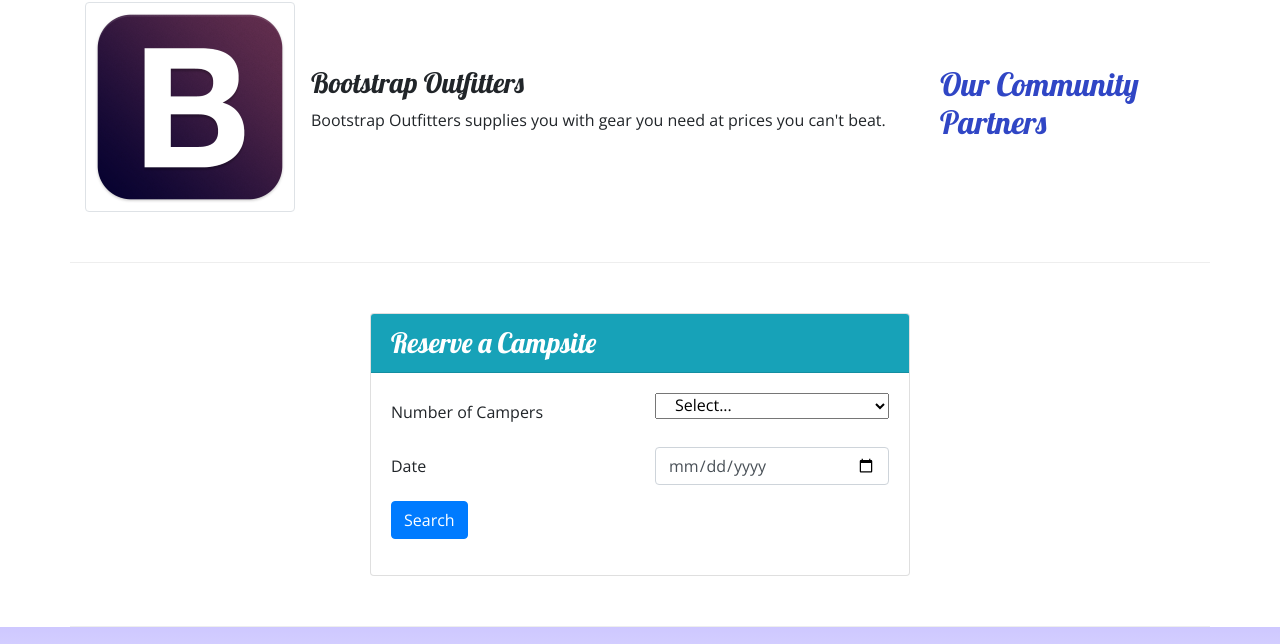
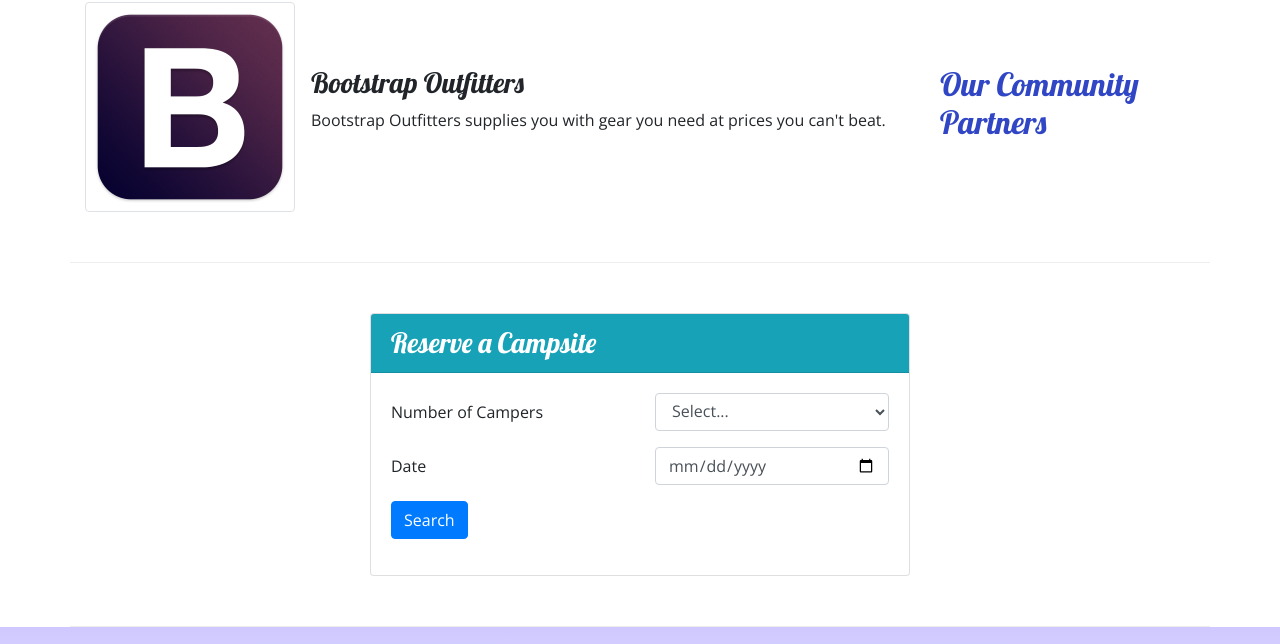
Before and after one commit to Arnold-DuFauchard/Bootstrap-Project-Setup, a website: page index.html in a window 1280 px wide. Shown: the part 890-1534 px from the top of the page. Drawn offline with nearby package versions, Linux system fonts and the light colour scheme.

Commit message:
Week 2 Assignment Task 3

```diff
--- a/index.html
+++ b/index.html
@@ -31,7 +31,7 @@
                     <h2>a better way to camp</h2>
                 </div>
                 <div class="col-md-4 col-xl-2 mt-4">
-                    <a href="#reserveForm"><button type="submit" class="btn btn-info text-white">Reserve Campsite</button></a>
+                    <a role="button" class="btn btn-info btn-lg" href="#reserveForm">Reserve Campsite</a>
                 </div>
             </div>
         </div>
@@ -109,14 +109,14 @@
                             <div class="form-group row">
                                 <label class="col-sm-6 col-form-label" for="numCampers">Number of Campers</label>
                                 <div class="col">
-                                    <select class="col"name="numCampers" id="numCampers">
-                                        <option>Select...</option>
-                                        <option>1</option>
-                                        <option>2</option>
-                                        <option>3</option>
-                                        <option>4</option>
-                                        <option>5</option>
-                                        <option>6</option>
+                                    <select name="numCampers" id="numCampers" class="form-control">
+                                        <option value="select">Select...</option>
+                                        <option value="1">1</option>
+                                        <option value="2">2</option>
+                                        <option value="3">3</option>
+                                        <option value="4">4</option>
+                                        <option value="5">5</option>
+                                        <option value="6">6</option>
                                     </select>
                                 </div>
                             </div>
```
